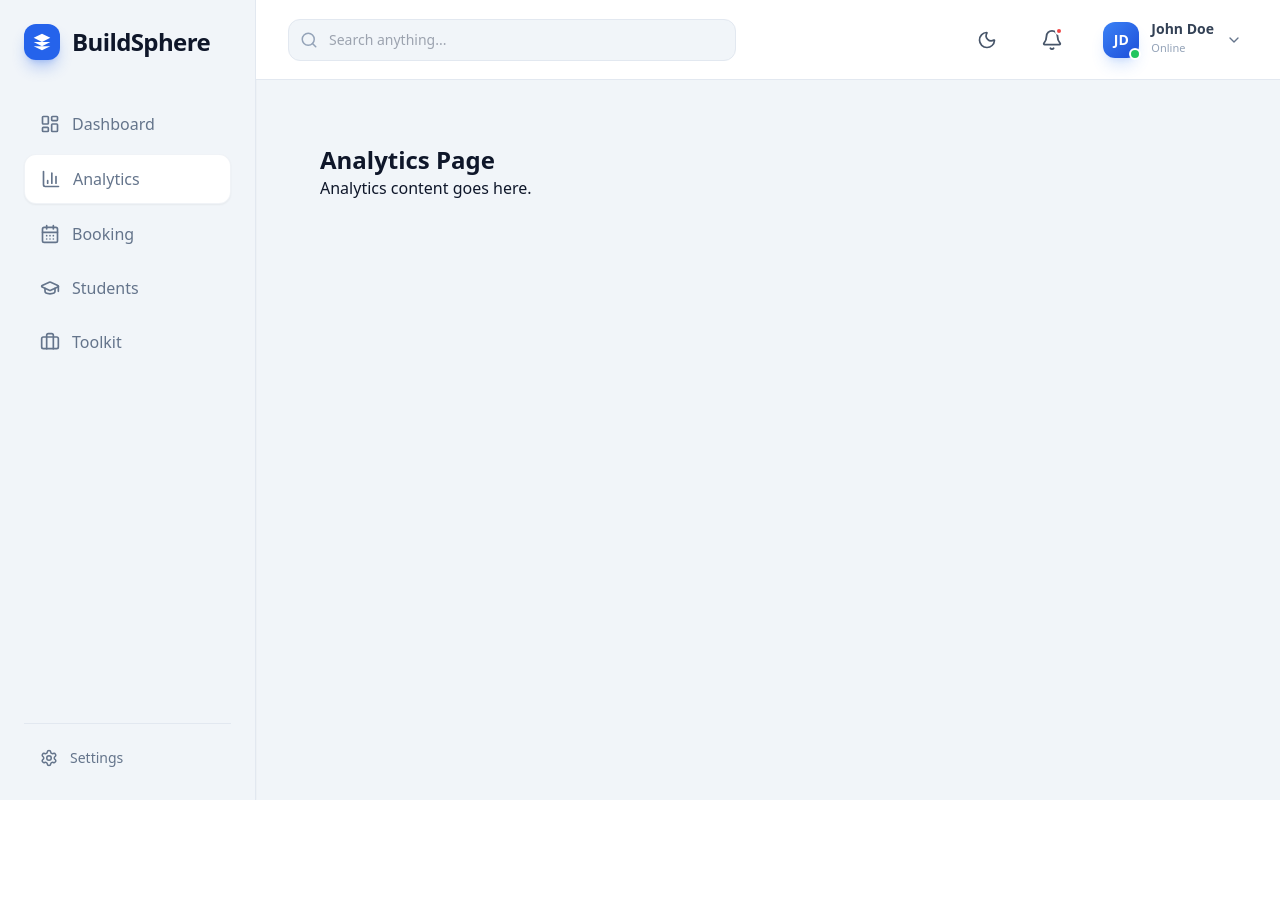
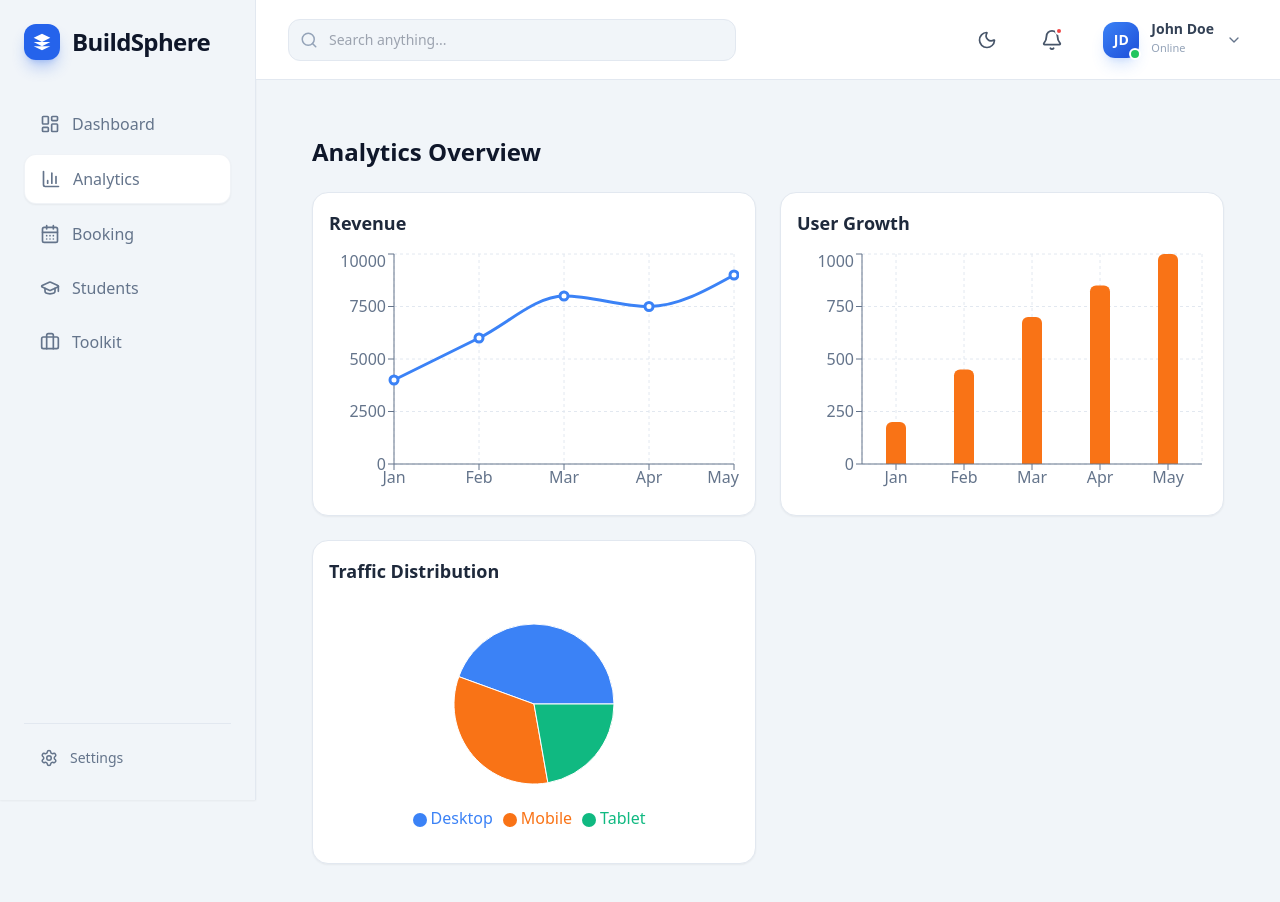
Before and after one commit to gemachistesfaye/Buildsphere-react-dashboard-template, a React (Vite) app: page /analytics in a window 1280 px wide. Shown: the top 902 px of the page. Before the commit the page ends 800 px from the top, so only its background shows below. Built offline with nearby package versions, Linux system fonts and the light colour scheme.

Commit message:
Day5: Built Analytics page with charts, mock data and UI components

```diff
--- a/package.json
+++ b/package.json
@@ -14,7 +14,8 @@
     "react": "^19.2.0",
     "react-dom": "^19.2.0",
     "react-icons": "^5.5.0",
-    "react-router-dom": "^7.13.1"
+    "react-router-dom": "^7.13.1",
+    "recharts": "^3.7.0"
   },
   "devDependencies": {
     "@eslint/js": "^9.39.1",
@@ -22,6 +23,7 @@
     "@types/react": "^19.2.7",
     "@types/react-dom": "^19.2.3",
     "@types/react-router-dom": "^5.3.3",
+    "@types/recharts": "^1.8.29",
     "@vitejs/plugin-react": "^5.1.1",
     "autoprefixer": "^10.4.27",
     "eslint": "^9.39.1",
--- /dev/null
+++ b/src/charts/BarChartCard.tsx
@@ -0,0 +1,38 @@
+import React from "react";
+import {
+  BarChart,
+  Bar,
+  XAxis,
+  YAxis,
+  CartesianGrid,
+  Tooltip,
+  ResponsiveContainer,
+} from "recharts";
+
+interface BarChartCardProps {
+  title: string;
+  dataKey: string;
+  data: { [key: string]: number | string }[];
+}
+
+const BarChartCard: React.FC<BarChartCardProps> = ({ title, dataKey, data }) => {
+  return (
+    <div className="bg-white dark:bg-slate-900 border border-slate-200 dark:border-slate-800 rounded-2xl p-4 shadow-sm">
+      <h2 className="text-lg font-semibold text-slate-800 dark:text-slate-100 mb-3">{title}</h2>
+      <ResponsiveContainer width="100%" height={250}>
+        <BarChart data={data}>
+          <CartesianGrid strokeDasharray="3 3" stroke="#e2e8f0" />
+          <XAxis dataKey="month" stroke="#64748b" />
+          <YAxis stroke="#64748b" />
+          <Tooltip
+            contentStyle={{ backgroundColor: '#1e293b', borderRadius: 8, border: 'none' }}
+            itemStyle={{ color: '#fff' }}
+          />
+          <Bar dataKey={dataKey} fill="#f97316" radius={[6, 6, 0, 0]} barSize={20} />
+        </BarChart>
+      </ResponsiveContainer>
+    </div>
+  );
+};
+
+export default BarChartCard;
--- /dev/null
+++ b/src/charts/LineChartCard.tsx
@@ -0,0 +1,45 @@
+import React from "react";
+import {
+  LineChart,
+  Line,
+  XAxis,
+  YAxis,
+  CartesianGrid,
+  Tooltip,
+  ResponsiveContainer,
+} from "recharts";
+
+interface LineChartCardProps {
+  title: string;
+  dataKey: string;
+  data: { [key: string]: number | string }[];
+}
+
+const LineChartCard: React.FC<LineChartCardProps> = ({ title, dataKey, data }) => {
+  return (
+    <div className="bg-white dark:bg-slate-900 border border-slate-200 dark:border-slate-800 rounded-2xl p-4 shadow-sm">
+      <h2 className="text-lg font-semibold text-slate-800 dark:text-slate-100 mb-3">{title}</h2>
+      <ResponsiveContainer width="100%" height={250}>
+        <LineChart data={data}>
+          <CartesianGrid strokeDasharray="3 3" stroke="#e2e8f0" />
+          <XAxis dataKey="month" stroke="#64748b" />
+          <YAxis stroke="#64748b" />
+          <Tooltip
+            contentStyle={{ backgroundColor: '#1e293b', borderRadius: 8, border: 'none' }}
+            itemStyle={{ color: '#fff' }}
+          />
+          <Line
+            type="monotone"
+            dataKey={dataKey}
+            stroke="#3b82f6"
+            strokeWidth={3}
+            dot={{ r: 4 }}
+            activeDot={{ r: 6 }}
+          />
+        </LineChart>
+      </ResponsiveContainer>
+    </div>
+  );
+};
+
+export default LineChartCard;
--- /dev/null
+++ b/src/charts/PieChartCard.tsx
@@ -0,0 +1,40 @@
+import React from "react";
+import { PieChart, Pie, Cell, Tooltip, ResponsiveContainer, Legend } from "recharts";
+
+interface PieChartCardProps {
+  title: string;
+  data: { name: string; value: number }[];
+}
+
+const COLORS = ["#3b82f6", "#f97316", "#10b981"];
+
+const PieChartCard: React.FC<PieChartCardProps> = ({ title, data }) => {
+  return (
+    <div className="bg-white dark:bg-slate-900 border border-slate-200 dark:border-slate-800 rounded-2xl p-4 shadow-sm">
+      <h2 className="text-lg font-semibold text-slate-800 dark:text-slate-100 mb-3">{title}</h2>
+
+      <ResponsiveContainer width="100%" height={250}>
+        <PieChart>
+          <Pie
+            data={data}
+            dataKey="value"
+            nameKey="name"
+            outerRadius={80}
+            label={false}
+          >
+            {data.map((entry, idx) => (
+              <Cell key={idx} fill={COLORS[idx % COLORS.length]} />
+            ))}
+          </Pie>
+          <Tooltip
+            contentStyle={{ backgroundColor: "#1e293b", borderRadius: 8, border: "none" }}
+            itemStyle={{ color: "#fff" }}
+          />
+          <Legend verticalAlign="bottom" height={36} iconType="circle" />
+        </PieChart>
+      </ResponsiveContainer>
+    </div>
+  );
+};
+
+export default PieChartCard;
--- /dev/null
+++ b/src/data/analyticsData.ts
@@ -0,0 +1,21 @@
+export const revenueData = [
+  { month: "Jan", revenue: 4000 },
+  { month: "Feb", revenue: 6000 },
+  { month: "Mar", revenue: 8000 },
+  { month: "Apr", revenue: 7500 },
+  { month: "May", revenue: 9000 },
+];
+
+export const userGrowthData = [
+  { month: "Jan", users: 200 },
+  { month: "Feb", users: 450 },
+  { month: "Mar", users: 700 },
+  { month: "Apr", users: 850 },
+  { month: "May", users: 1000 },
+];
+
+export const trafficData = [
+  { name: "Desktop", value: 400 },
+  { name: "Mobile", value: 300 },
+  { name: "Tablet", value: 200 },
+];
--- a/src/pages/Analytics.tsx
+++ b/src/pages/Analytics.tsx
@@ -1,8 +1,26 @@
-export default function Analytics() {
+import LineChartCard from "../charts/LineChartCard";
+import BarChartCard from "../charts/BarChartCard";
+import PieChartCard from "../charts/PieChartCard";
+
+import { revenueData, userGrowthData, trafficData } from "../data/analyticsData";
+
+const Analytics = () => {
   return (
-    <div className="p-8 text-slate-900 dark:text-white">
-      <h1 className="text-2xl font-bold">Analytics Page</h1>
-      <p>Analytics content goes here.</p>
+    <div className="p-6 space-y-6">
+      <h1 className="text-2xl font-bold text-slate-900 dark:text-white transition-colors duration-300">
+  Analytics Overview
+</h1>
+
+      <div className="grid grid-cols-1 md:grid-cols-2 gap-6">
+        <LineChartCard title="Revenue" dataKey="revenue" data={revenueData} />
+        <BarChartCard title="User Growth" dataKey="users" data={userGrowthData} />
+      </div>
+
+      <div className="grid grid-cols-1 md:grid-cols-2 gap-6">
+        <PieChartCard title="Traffic Distribution" data={trafficData} />
+      </div>
     </div>
   );
-}
+};
+
+export default Analytics;
```
Also changed, not shown: 1 other file (tests, documents, lock files or other folders).
